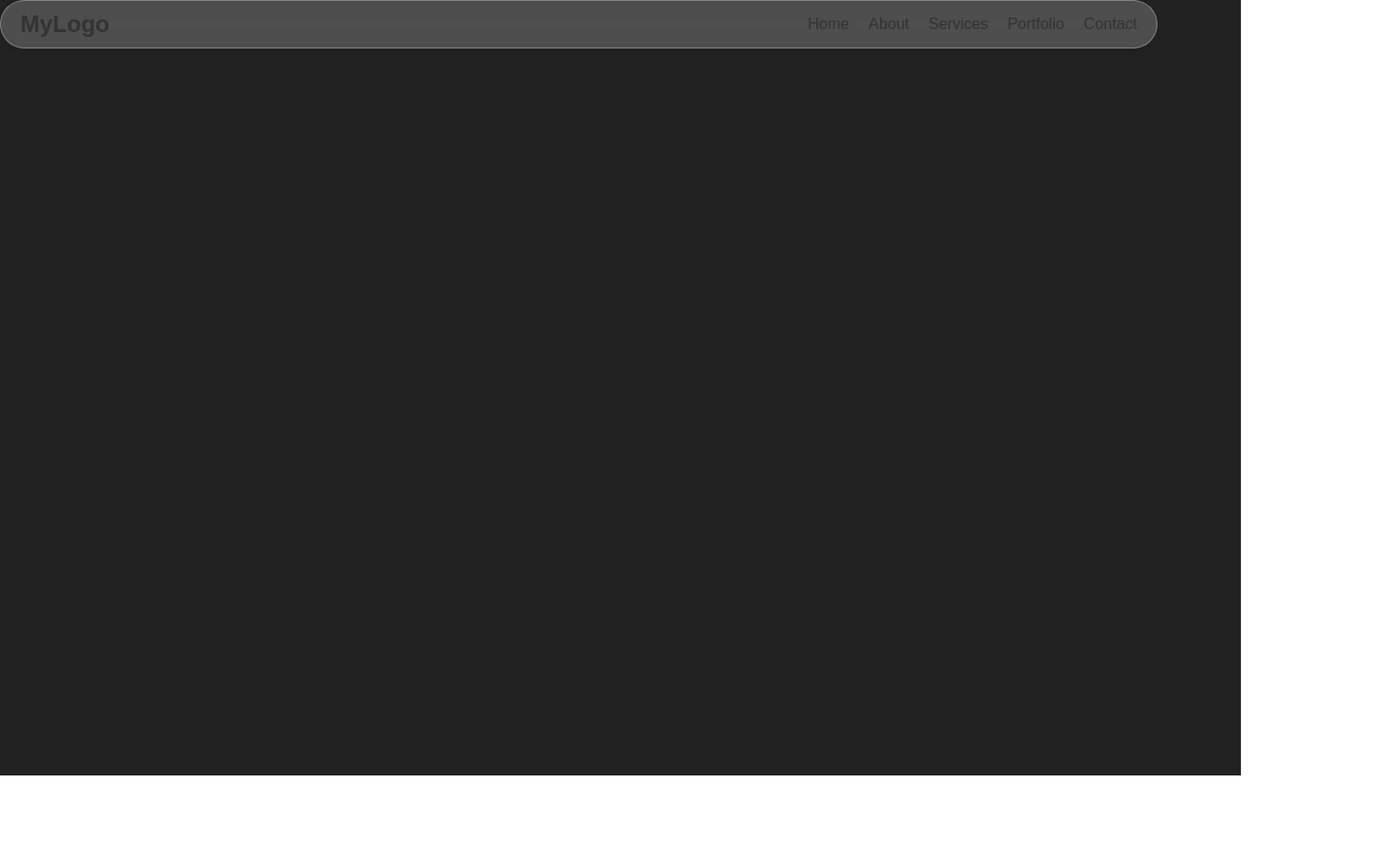
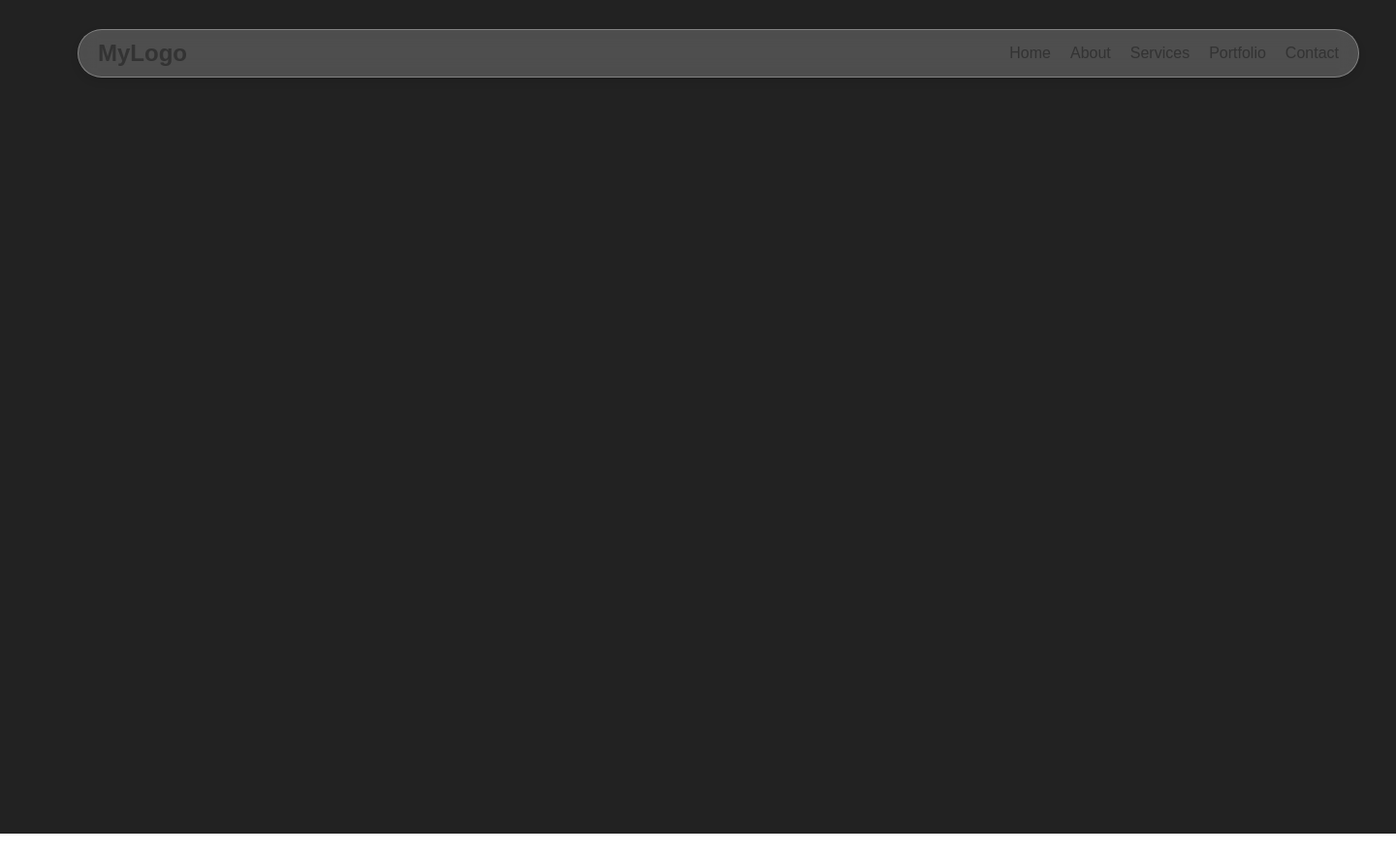
Before and after one commit to davedevcodes/3d-spline-website, a plain HTML site: page index.html in a window 1280 px wide. Shown: the whole page at 97% size, 1440 px wide, since content can reach past the window. Before the commit the page ends 850 px from the top, so only its background shows below. Drawn offline with Linux system fonts and the light colour scheme; some packages are replaced by stand-ins of ours; a script that the page names is missing.

Commit message:
Update style.css

```diff
--- a/style.css
+++ b/style.css
@@ -16,12 +16,13 @@ spline-viewer {
     background: #222;
     width: 100%;
     height: 100vh;
+    padding: 30px 80px;
 }
 .navbar {
     display: flex;
     justify-content: space-between;
     align-items: center;
-    width: 90vw;
+    width: 100%;
     padding: 10px 20px;
     background: rgba(255, 255, 255, 0.2);
     box-shadow: 0 4px 8px rgba(0, 0, 0, 0.1);
```
